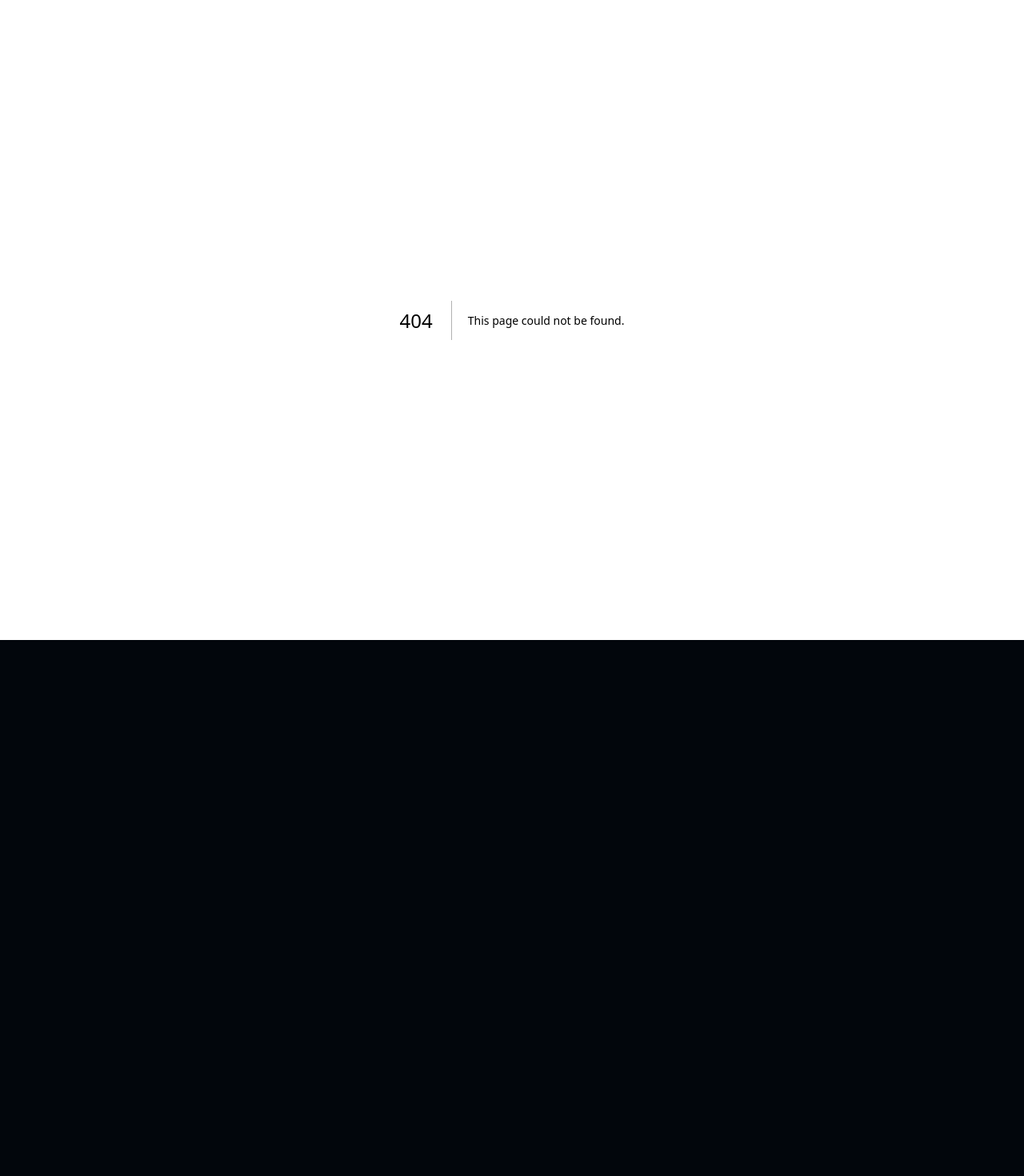
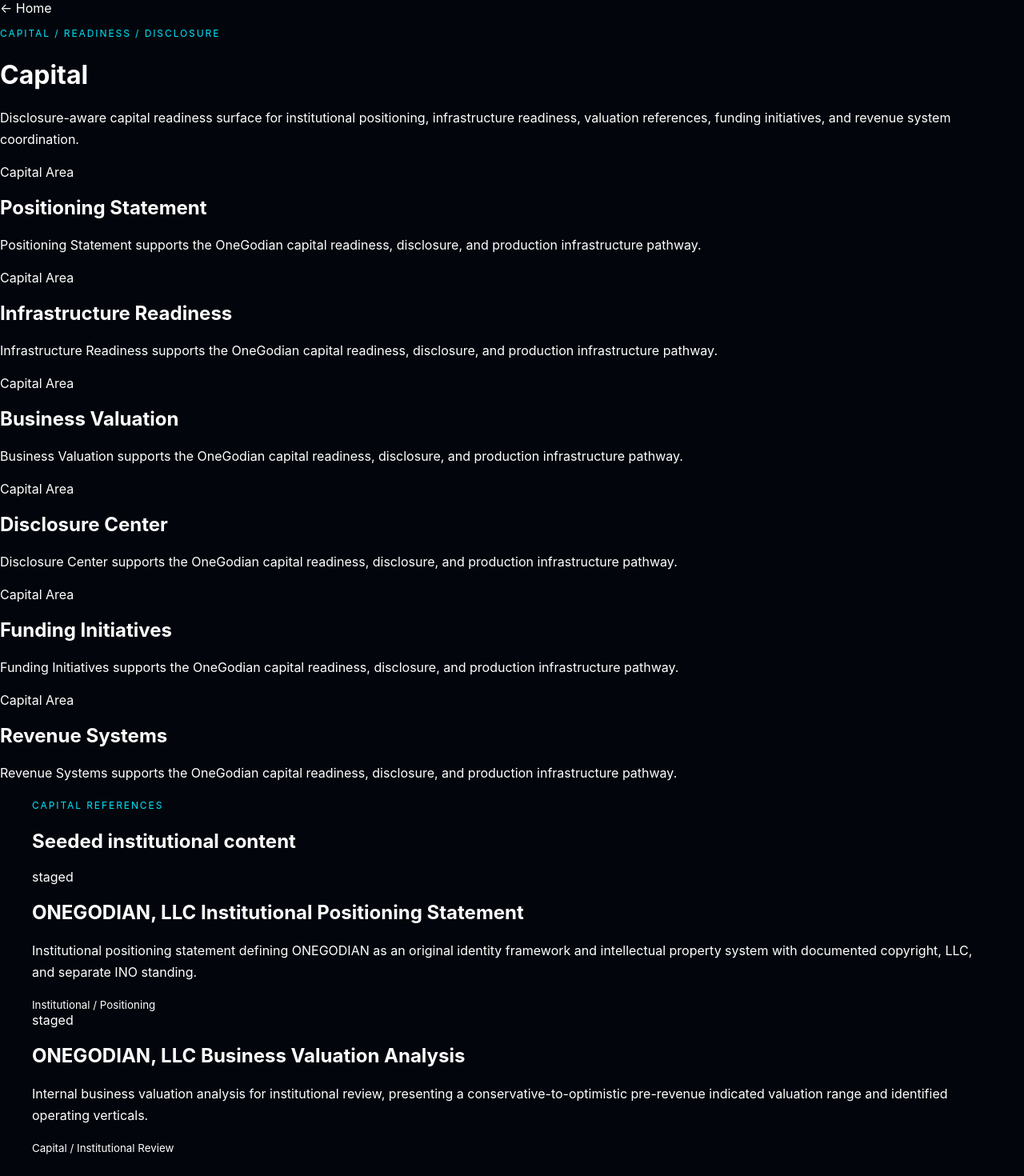
Before and after one commit to ohi-stack/onegodian-app-deploy, a Next.js app: page /capital in a window 1280 px wide. Before the commit this address had no page. Shown: the top 1470 px of the page at 80% size. Before the commit the page ends 800 px from the top, so only its background shows below. Built offline with nearby package versions, Linux system fonts and the light colour scheme.

Commit message:
Add real capital route content

```diff
--- /dev/null
+++ b/src/app/capital/page.tsx
@@ -0,0 +1,45 @@
+import { onegodianContentLibrary } from '@/data/onegodianContent';
+
+const capitalAreas = ['Positioning Statement', 'Infrastructure Readiness', 'Business Valuation', 'Disclosure Center', 'Funding Initiatives', 'Revenue Systems'];
+
+export default function CapitalPage() {
+  const capitalRefs = onegodianContentLibrary.filter((item) =>
+    item.route === '/capital' ||
+    item.category.toLowerCase().includes('capital') ||
+    item.category.toLowerCase().includes('institutional')
+  );
+
+  return (
+    <main className="page">
+      <a href="/">← Home</a>
+      <p className="kicker">Capital / Readiness / Disclosure</p>
+      <h1>Capital</h1>
+      <p className="lead">Disclosure-aware capital readiness surface for institutional positioning, infrastructure readiness, valuation references, funding initiatives, and revenue system coordination.</p>
+
+      <section className="grid">
+        {capitalAreas.map((area) => (
+          <article className="card" key={area}>
+            <span className="badge">Capital Area</span>
+            <h2>{area}</h2>
+            <p>{area} supports the OneGodian capital readiness, disclosure, and production infrastructure pathway.</p>
+          </article>
+        ))}
+      </section>
+
+      <section className="section-block">
+        <p className="kicker">Capital References</p>
+        <h2>Seeded institutional content</h2>
+        <div className="grid">
+          {capitalRefs.map((item) => (
+            <article className="card" key={item.slug}>
+              <span className="badge">{item.status}</span>
+              <h2>{item.title}</h2>
+              <p>{item.summary}</p>
+              <small>{item.category}</small>
+            </article>
+          ))}
+        </div>
+      </section>
+    </main>
+  );
+}
```
